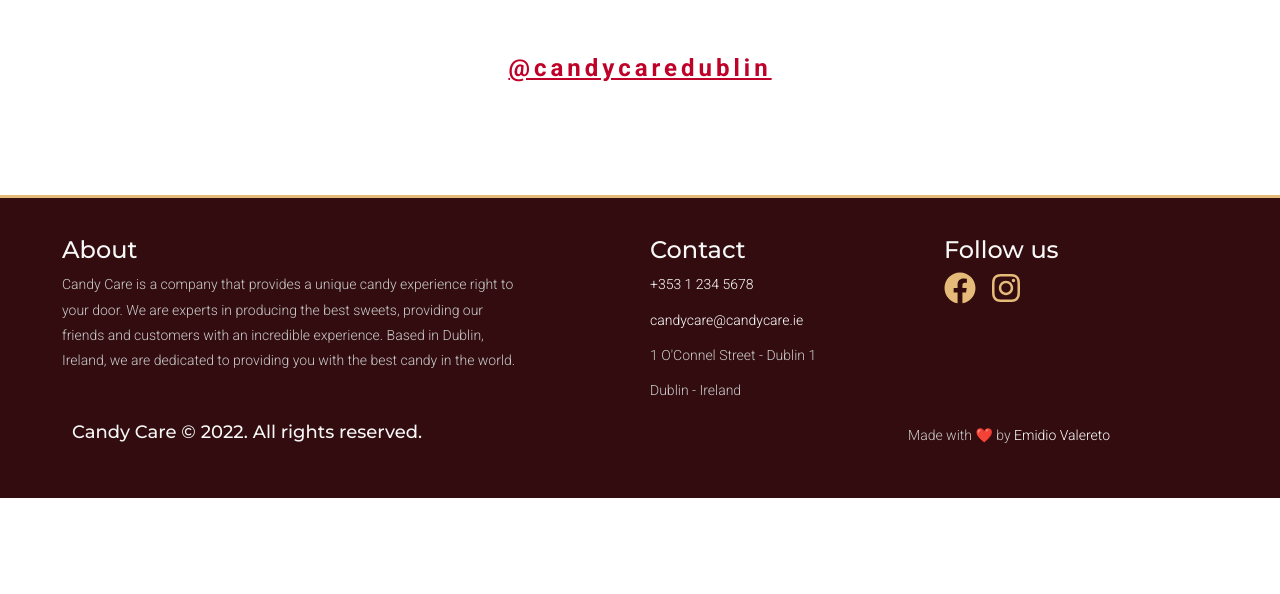
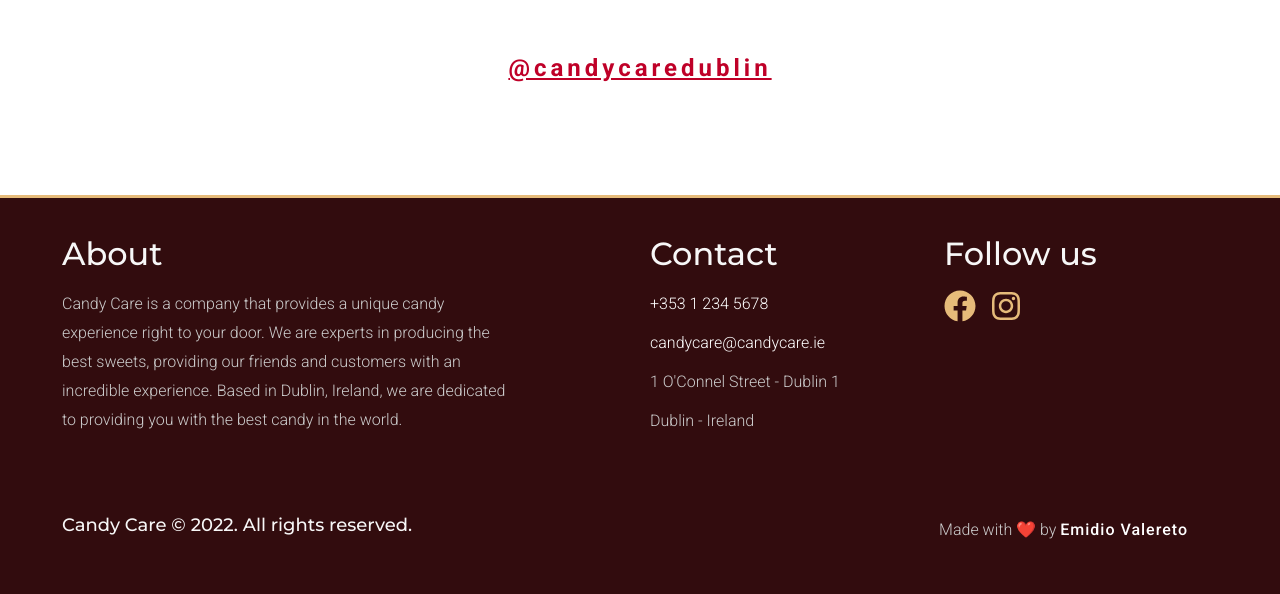
Before and after one commit to emidiovaleretto/candy-care-dublin-ecommerce, a Django app: page / in a window 1280 px wide. Shown: the part 4595-5189 px from the top of the page. Before the commit the page ends 5093 px from the top, so only its background shows below. Run offline with Django 3.2, Linux system fonts and the light colour scheme; style sheets or scripts are compiled from the project's sources; some libraries are stand-ins or nearby versions.

Commit message:
Change grid width and fix elements position on mobile screens.

```diff
--- a/home/templates/home/index.html
+++ b/home/templates/home/index.html
@@ -167,10 +167,10 @@
         </div>
         <div class="grid-12">
             <div class="footer-content">
-                <div class="grid-6">
+                <div class="grid-8">
                     <h3 class="copy">Candy Care &copy; <span class="current_year"></span>. All rights reserved.</h3>
                 </div>
-                <div class="grid-6">
+                <div class="grid-4">
                     <p class="credits">Made with ❤️ by <a href="https://github.com/emidiovaleretto" aria-label="Visit my portfolio on GitHub (opens in a new tab)" target="_blank" rel="noopener">Emidio Valereto</a></p>
                 </div>
             </div>
--- a/static/css/scss/_footer.scss
+++ b/static/css/scss/_footer.scss
@@ -6,16 +6,16 @@
 
 .footer h2 {
     font-family: $font-ms, sans-serif;
-    font-size: 1.5rem;
+    font-size: 2rem;
     font-weight: 500;
     color: $g1;
-	margin-bottom: 10px;
+	margin-bottom: 20px;
 }
 
 .footer p,
 .footer-content li {
     font-family: $font-rto, sans-serif;
-    font-size: .875rem;
+    font-size: 1rem;
     font-weight: 300;
     line-height: 1.8;
     color: $g4;
@@ -42,8 +42,19 @@
     margin-top: 10px;
 }
 
+.footer-content .grid-8,
+.footer-content .grid-4 {
+    margin-top: 60px;
+    margin-left: 0;
+}
+
 .credits {
     text-align: right;
+}
+
+.credits a {
+    font-weight: 500;
+    letter-spacing: 1px;
 }
 
 .credits a:hover {
@@ -51,16 +62,19 @@
 }
 
 @media (max-width: 768px) {
+    .footer img {
+        margin-top: 10px;
+    }
+
     .footer h2 {
         margin-top: 30px;
     }
     .footer h3 {
         text-align: center;
-        padding-top: 60px;
+        padding-top: 30px;
     }
     .footer h3,
     .credits {
         text-align: center;
-        padding-top: 20px;
     }
 }
```
